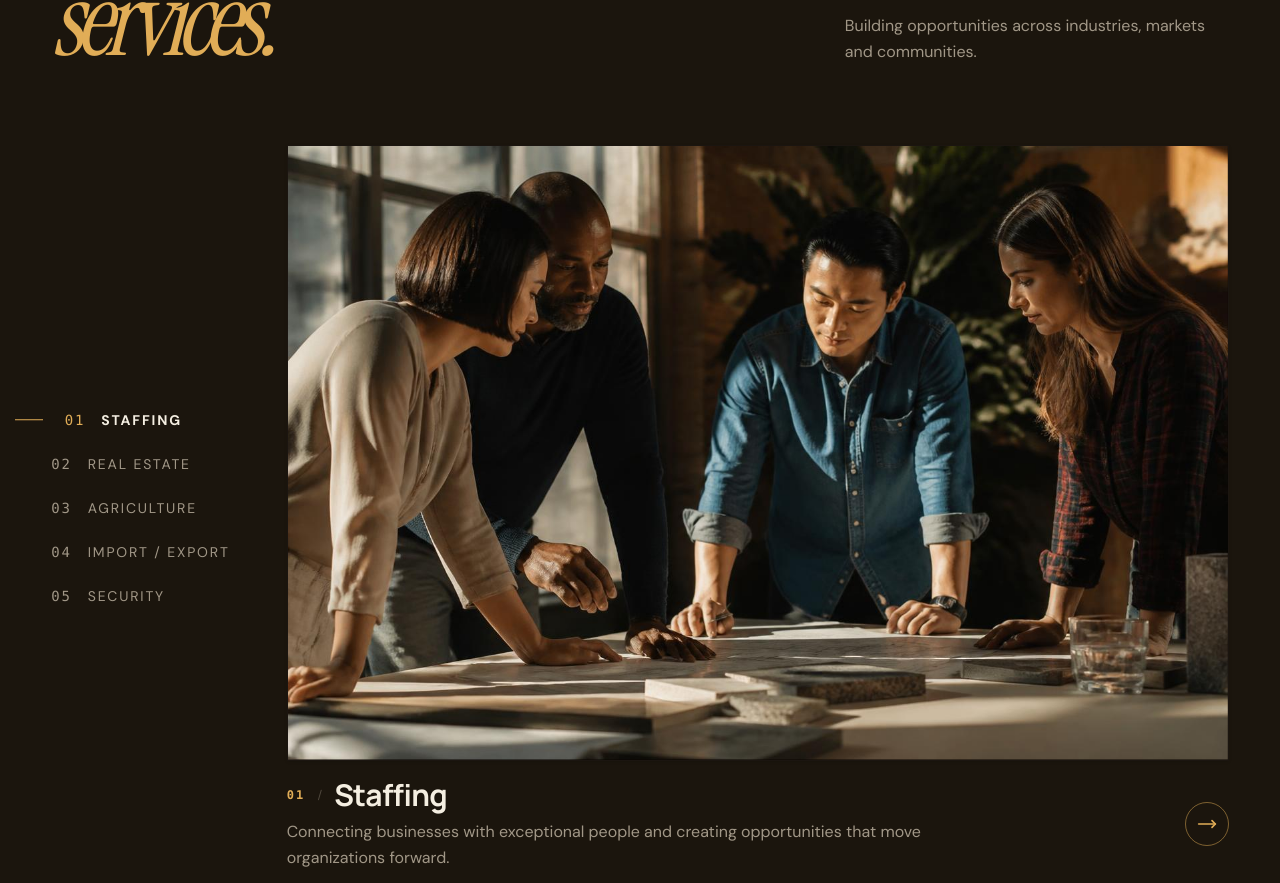
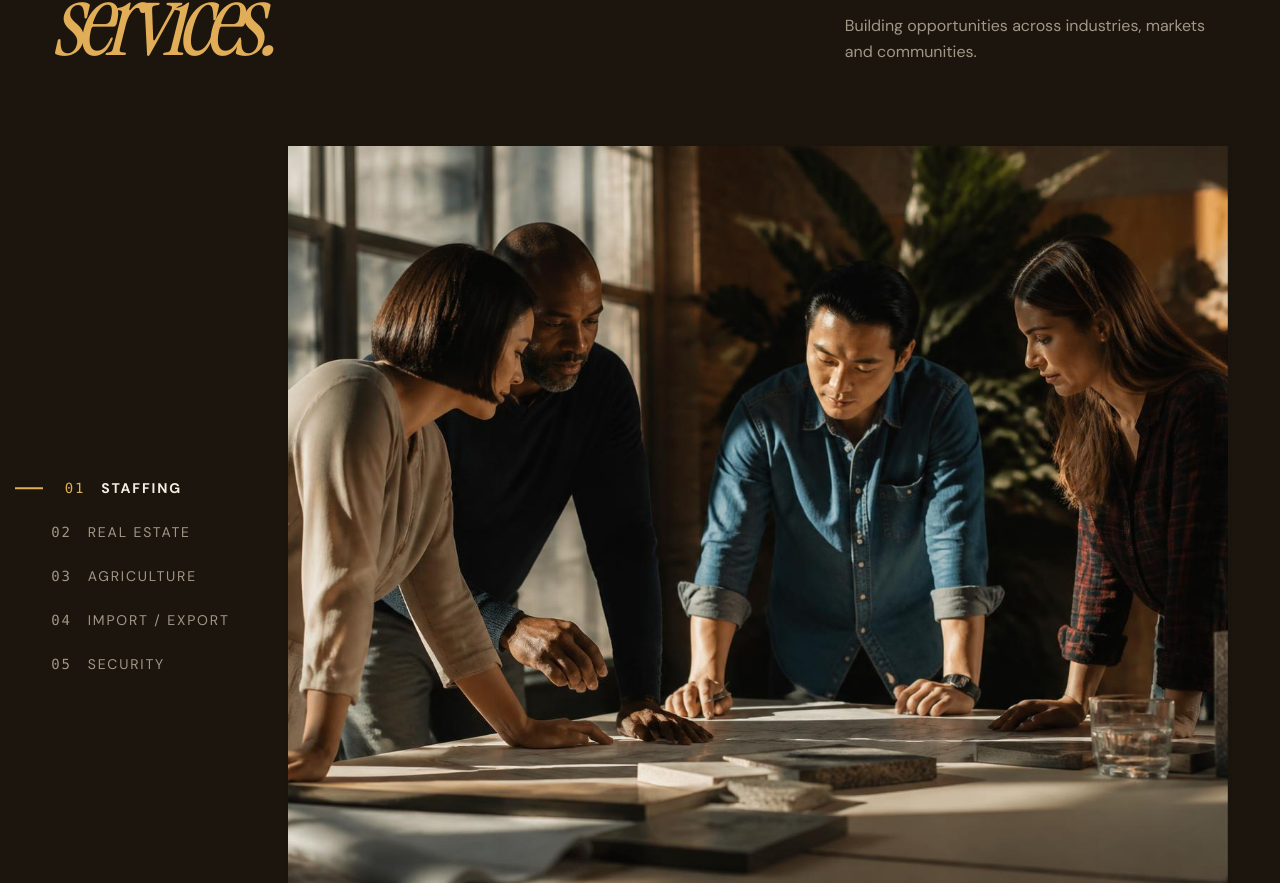
Before and after one commit to enryu-maker/kalycor, a Next.js app: page / in a window 1280 px wide. Shown: the part 1745-2628 px from the top of the page. Built offline with nearby package versions, Linux system fonts and the light colour scheme.

Commit message:
feat: add ServicesShowcase interactive component with scroll-driven navigation

```diff
--- a/src/components/interactive/services-showcase.tsx
+++ b/src/components/interactive/services-showcase.tsx
@@ -154,8 +154,8 @@ export function ServicesShowcase() {
 
           {/* Showcase Visual with clean image and content section directly BELOW the image */}
           <div className="relative flex flex-col">
-            {/* Image Container with increased height */}
-            <div className="relative aspect-square sm:aspect-16/11 lg:aspect-16/10 xl:aspect-3/2 w-full max-h-[calc(100svh-11rem)] sm:max-h-[calc(100vh-11.5rem)] overflow-hidden rounded-sm bg-background border border-border/40 shadow-sm">
+            {/* Image Container with 5:4 ratio (height = width * 0.80) */}
+            <div className="relative aspect-5/4 w-full overflow-hidden rounded-sm bg-background border border-border/40 shadow-sm">
               {services.map((service, index) => {
                 const isActive = activeService === index;
                 return (
```
